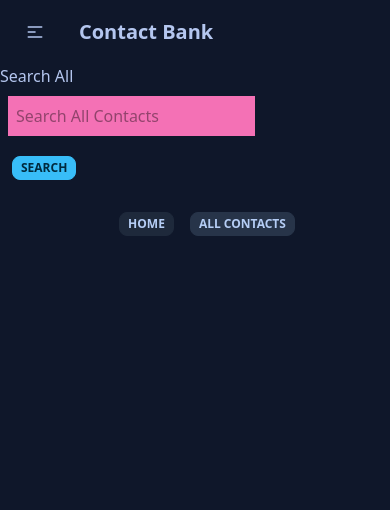
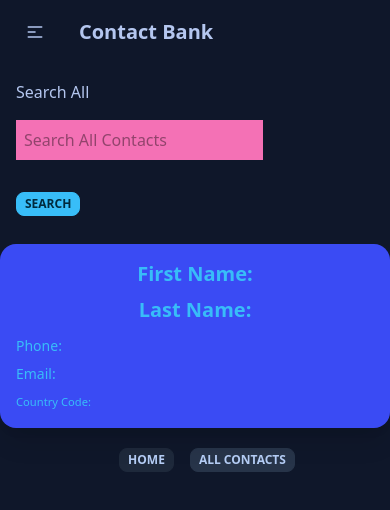
Before and after one commit to GregPetropoulos/Contact-Bank, a React (Create React App) app: page /all-contacts in a window 390 px wide. Shown: the top 510 px of the page. Built offline with nearby package versions, Linux system fonts and the light colour scheme; the HTML template or start-up script is replaced by a standard one.

Commit message:
Reworked All contacts page, added clean up to useEffect, corrected overflowing div at mobile widths.

```diff
--- a/src/App.js
+++ b/src/App.js
@@ -13,6 +13,7 @@ import { ToastContainer } from 'react-toastify';
 import 'react-toastify/dist/ReactToastify.css';
 
 import jsonData from './data/contacts.json';
+
 
 function App() {
   const [data, setData] = useState(jsonData);
--- a/src/components/AllContactFilter.jsx
+++ b/src/components/AllContactFilter.jsx
@@ -2,10 +2,17 @@ import { useState } from 'react';
 
 const AllContactFilter = ({ data }) => {
   const [all, setAll] = useState('');
-  const [foundContact, setFoundContact] = useState([]);
-  // console.log(foundContact);
-  // console.log(foundContact.length)
-  const { firstName, lastName, email, phoneNumber } = foundContact;
+  const [foundContact, setFoundContact] = useState([
+    {
+      id: 0,
+      firstName: '',
+      lastName: '',
+      email: '',
+      phoneNumber: '',
+      countryCode: ''
+    }
+  ]);
+
 
   const onChange = (e) => {
     if (e.target.value !== '') {
@@ -27,33 +34,42 @@ const AllContactFilter = ({ data }) => {
   };
   return (
     <>
-      <div className='block justify-center '>
-        Search All
+      <div className='block justify-center'>
+        <h1 className='m-4'>
+          Search All
+          </h1>
         <input
           type='text'
-          className='m-2 p-2 block bg-accent text-black placeholder-black placeholder-opacity-40'
+          className='m-4 p-2 block bg-accent text-black placeholder-black placeholder-opacity-40'
           placeholder='Search All Contacts'
           onChange={onChange}
         />
-        <button className='m-3 btn btn-xs btn-primary' onClick={findOne}>
+        <button className='m-4 btn btn-xs btn-primary' onClick={findOne}>
           Search
         </button>
-        <p>{firstName}</p>
-        {/* {foundContact.length>0&&(<ul>
-            <li>
-                {firstName}
-                </li>
-                <li>
-                    {lastName}
-                </li>
-                <li>
-                    {email}
-                </li>
-                <li>
-                    {phoneNumber}
-                </li>
-                </ul>)} */}
       </div>
+      {foundContact.length > 0 ? (
+        foundContact.map((item) => (
+          <div
+            className='card card-compact bg-secondary-focus text-primary w-screen shadow-xl my-3 sm:m-4'
+            key={item.id}>
+            <div className='card-body'>
+              <h2 className='flex flex-col card-title'>
+                <span>{`First Name: ${item.firstName}`}</span>
+                <span>{`Last Name: ${item.lastName} `}</span>
+              </h2>
+
+              <a href={`tel:${item.phoneNumber}`}>
+                <p>{`Phone: ${item.phoneNumber}`}</p>
+              </a>
+              <a href={`mailto:${item.email}`}>{`Email: ${item.email}`}</a>
+              <small>{`Country Code: ${item.countryCode}`}</small>
+            </div>
+          </div>
+        ))
+      ) : (
+        <h1>No User Found</h1>
+      )}
     </>
   );
 };
--- a/src/components/AllContacts.jsx
+++ b/src/components/AllContacts.jsx
@@ -3,28 +3,12 @@ import Footer from './Footer';
 import AllContactFilter from './AllContactFilter';
 
 const AllContacts = ({ data }) => {
-  const dataAll = data;
   return (
-    <>
+    <div className='container mx-auto'>
       <AllContactFilter data={data} />
-      {/* {dataAll.map(item=> (
-           <div className='card w-96 bg-base-100 shadow-xl'key={item.id}>
-      <div className='card-body'>
-        <h2 className='card-title'>
-          {item.firstName} {item.lastName}
-        </h2>
-        <p>{`Phone: ${item.phoneNumber}`}</p>
-        <a href={`mailto:${item.email}`}>{`Email: ${item.email}`}</a>
-        <small>{`Country Code: ${item.countryCode}`}</small>
-        <div className='card-actions justify-end'>
-          <a href={`mailto:${item.email} `}>
-            <button className='btn btn-primary'>Send A Message</button>
-          </a>
-        </div>
-      </div>
-    </div>))} */}
+
       <Footer />
-    </>
+    </div>
   );
 };
 
--- a/src/components/ContactFilter.jsx
+++ b/src/components/ContactFilter.jsx
@@ -1,6 +1,6 @@
 import { useState, useEffect, Fragment } from 'react';
 import ContactDetails from './ContactDetails';
-import Spinner from './Spinner';
+
 
 const ContactFilter = ({ setData, data, currentContacts }) => {
   const [filterText, setFilterText] = useState('');
@@ -59,6 +59,14 @@ const ContactFilter = ({ setData, data, currentContacts }) => {
       setMatched(searchCountryCodeArr);
       setIsCountryCode(false);
     }
+// Clean up unmounting
+    return () =>
+    {
+      setIsAscending(false)
+      setIsDescending(false)
+      setIsCountryCode(false)
+
+    }
   }, [filterText, search, isAscending, isDescending, isCountryCode]);
 
   const onChange = (e) => {
@@ -72,15 +80,13 @@ const ContactFilter = ({ setData, data, currentContacts }) => {
 
   return (
     <Fragment>
-      <form
-        onSubmit={(e) => e.preventDefault()}
-        className='flex flex-col justify-center items-center'>
+      <form onSubmit={(e) => e.preventDefault()}>
         <h1 className='text-sm text-center leading-relaxed m-3'>
           Search by first name, last name or email
         </h1>
         <input
           type='text'
-          className='p-2 block bg-primary text-black placeholder-black placeholder-opacity-40'
+          className='p-2 block bg-primary text-black placeholder-black placeholder-opacity-40 input input-bordered input-secondary w-full max-w-xs'
           placeholder='Search Contacts...'
           onChange={onChange}
         />
@@ -118,12 +124,9 @@ const ContactFilter = ({ setData, data, currentContacts }) => {
             </ul>
           </div>
         </div>
-      </form>
-
-      <div className='block m-auto sm:flex-col sm:flex '>
-        <div className='flex flex-col items-center justify-center w-full m-3 sm:flex-wrap sm:flex-row '>
+        <div className='flex flex-col items-center justify-center m-3 sm:flex-wrap sm:flex-row '>
           {/* Show the searched user or show all the users */}
-          {search
+          {data.length>0?(search
             ? matched.map((item) => (
                 <ContactDetails
                   setData={setData}
@@ -139,9 +142,10 @@ const ContactFilter = ({ setData, data, currentContacts }) => {
                   item={item}
                   key={item.id}
                 />
-              ))}
+              ))):<h1>No Data to Search</h1>
+            }
         </div>
-      </div>
+      </form>
     </Fragment>
   );
 };
--- a/src/components/Modal.jsx
+++ b/src/components/Modal.jsx
@@ -35,14 +35,14 @@ const Modal = ({ setData, data, item }) => {
         onClick={() => setShowModal(!showModal)}>
         Edit
       </button>
-      {showModal ? (
+      {data!==null&&showModal ? (
         <>
           <div className='transition ease-in-out delay-1000'>
             <div className='  rounded w-[250px] h-[430px]  bg-primary-focus flex flex-col justify-center items-center overflow-x-hidden overflow-y-auto fixed inset-0 z-50 outline-none focus:outline-none  '>
 
 
-              {/* FORM */}
-              <form
+              {/* FORM--Can not have a from tag inside of form tag this must  be a div tag*/}
+              <div
                 onSubmit={onSubmit}
                 className='flex flex-col items-center'>
                 <h1 className='text-lg font-bold '>{`Edit ${firstName} ${lastName} `}</h1>
@@ -100,7 +100,7 @@ const Modal = ({ setData, data, item }) => {
                     Close
                   </button>
                 </div>
-              </form>
+              </div>
             </div>
           </div>
         </>
--- a/src/components/Pagination.jsx
+++ b/src/components/Pagination.jsx
@@ -1,5 +1,4 @@
-import { Link } from "react-router-dom";
-
+import { Link } from 'react-router-dom';
 const Pagination = ({ contactsPerPage, totalContacts, paginate }) => {
   const pageNumbers = [];
   // Loop through total post per page and push into array to get correct number of pages
@@ -10,9 +9,12 @@ const Pagination = ({ contactsPerPage, totalContacts, paginate }) => {
   return (
     <nav className='navbar justify-center'>
       <ul className='flex justify-center items-center flex-wrap '>
-        {pageNumbers.map((number) => (
+        {pageNumbers.length > 0 &&
+          pageNumbers.map((number) => (
             <li key={number} className='btn btn-group m-1'>
-            <Link to='#' className='btn btn-xs m-1'
+              <Link
+                to='#'
+                className='btn btn-xs m-1'
                 onClick={() => paginate(number)}
                 alt='paging'>
                 {number}
--- a/src/index.css
+++ b/src/index.css
@@ -18,7 +18,7 @@
 /* *------------------- */
 /* *CSS DEBUGGER */
 /* *------------------- */
-/* * {
+ /* * {
   background: #000 !important;
   color: #0f0 !important;
   outline: solid #f00 1px !important;
```
Also changed, not shown: src/components/ContactForm.jsx (+2 -5 lines). Lines whose indentation alone changed are shown as unchanged.
